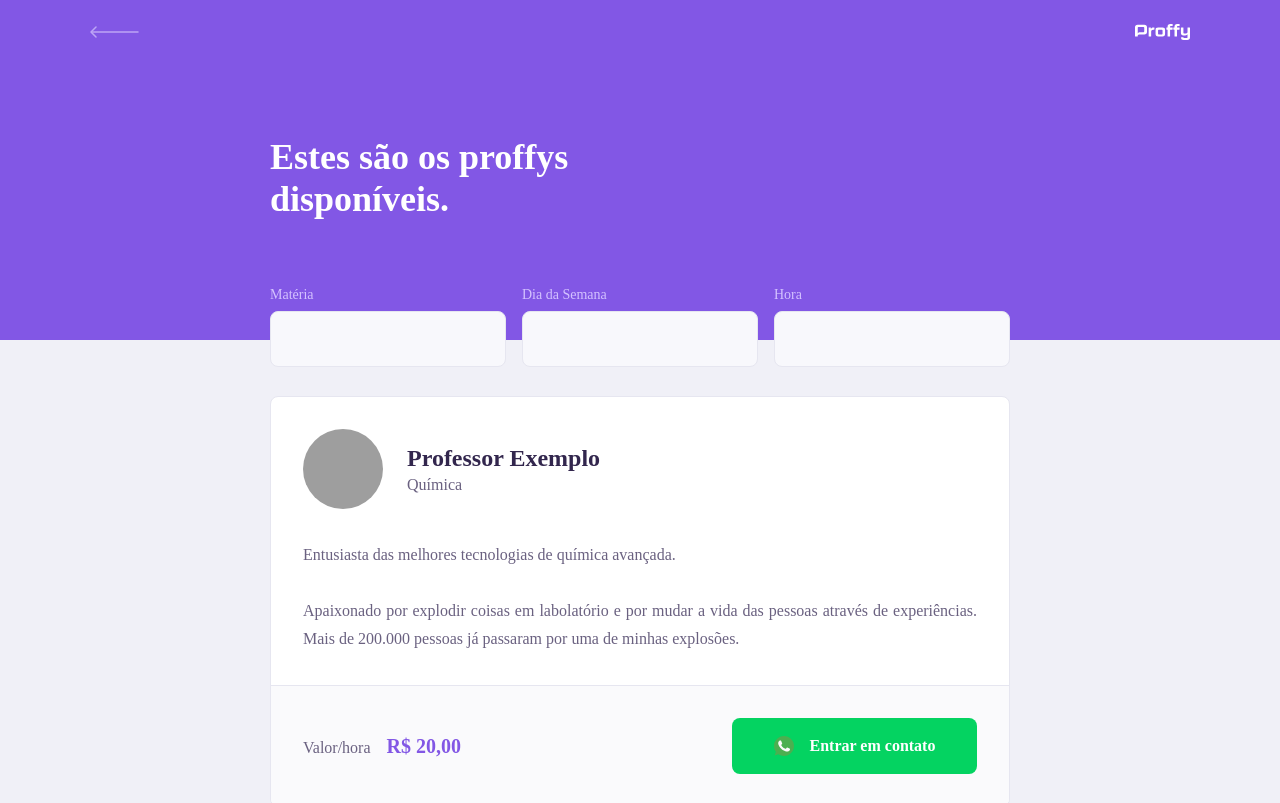
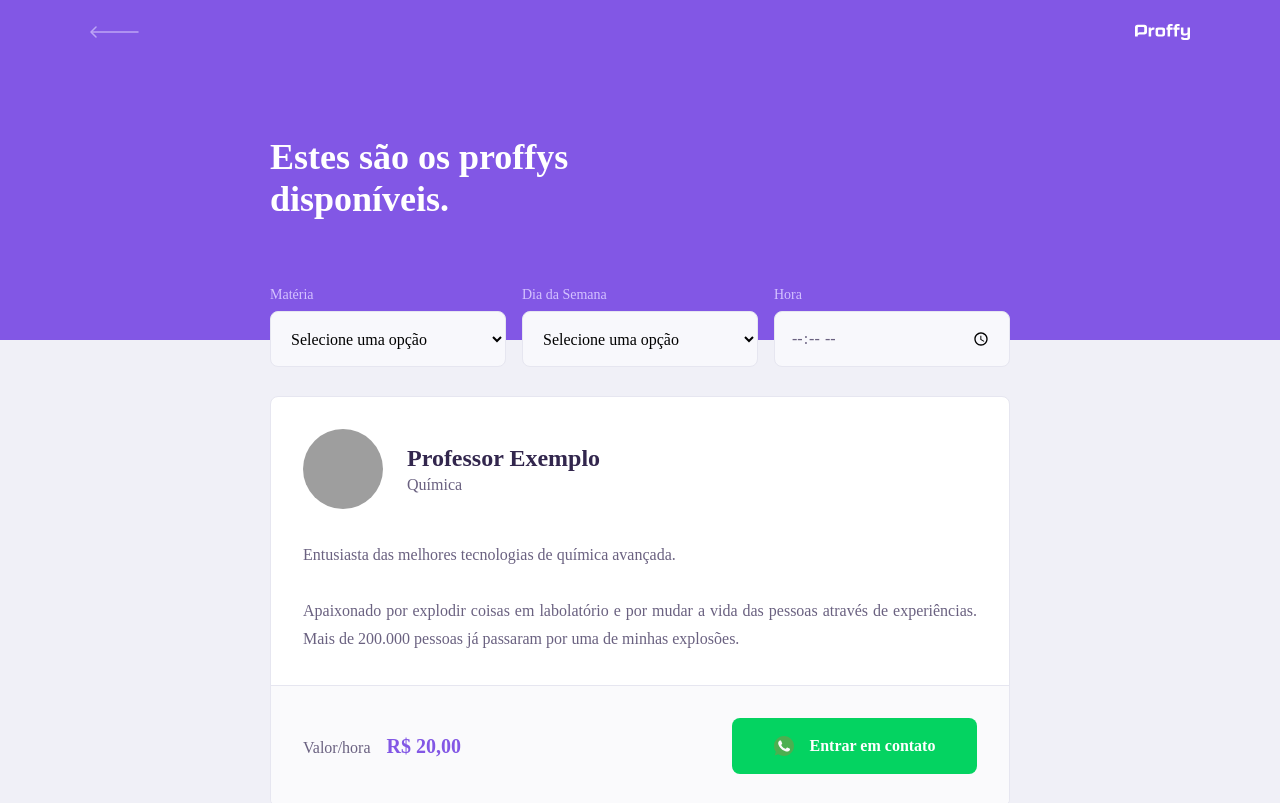
Before and after one commit to maycongc/proffy-web, a React (Create React App) app: page /study in a window 1280 px wide. Shown: the top 803 px of the page. Built offline with nearby package versions, Linux system fonts and the light colour scheme; grey boxes are pictures that could not be loaded; the HTML template or start-up script is replaced by a standard one.

Commit message:
update teacher list

```diff
--- a/src/pages/TeacherList/index.tsx
+++ b/src/pages/TeacherList/index.tsx
@@ -3,32 +3,43 @@ import React from 'react';
 import './styles.css';
 import PageHeader from '../../components/PageHeader';
 import TeacherItem from '../../components/TeacherItem';
+import Input from '../../components/Input';
+import Select from '../../components/Select';
 
 const TeacherList = (): JSX.Element => {
   return (
     <div id="page-teacher-list" className="container">
       <PageHeader title="Estes são os proffys disponíveis.">
         <form id="search-teachers">
-          <div className="input-block">
-            <label htmlFor="subject">
-              Matéria
-              <input type="text" name="subject" id="subject" />
-            </label>
-          </div>
-
-          <div className="input-block">
-            <label htmlFor="week-day">
-              Dia da Semana
-              <input type="text" name="week-day" id="week-day" />
-            </label>
-          </div>
-
-          <div className="input-block">
-            <label htmlFor="time">
-              Hora
-              <input type="text" name="time" id="time" />
-            </label>
-          </div>
+          <Select
+            label="Matéria"
+            name="subject"
+            options={[
+              { value: 'Artes', label: 'Artes' },
+              { value: 'Biologia', label: 'Biologia' },
+              { value: 'Ciências', label: 'Ciências' },
+              { value: 'Educação Fisica', label: 'Educação Fisica' },
+              { value: 'Geografia', label: 'Geografia' },
+              { value: 'História', label: 'História' },
+              { value: 'Matemática', label: 'Matemática' },
+              { value: 'Português', label: 'Português' },
+              { value: 'Química', label: 'Química' },
+            ]}
+          />
+          <Select
+            label="Dia da Semana"
+            name="week_day"
+            options={[
+              { value: '1', label: 'Domingo' },
+              { value: '2', label: 'Segunda-Feira' },
+              { value: '3', label: 'Terça-Feira' },
+              { value: '4', label: 'Quarta-Feira' },
+              { value: '5', label: 'Quinta-Feira' },
+              { value: '6', label: 'Sexta-Feira' },
+              { value: '7', label: 'Sábado' },
+            ]}
+          />
+          <Input label="Hora" name="time" type="time" />
         </form>
       </PageHeader>
 
--- a/src/pages/TeacherList/styles.css
+++ b/src/pages/TeacherList/styles.css
@@ -14,41 +14,6 @@
 
 #search-teachers label {
   color: var(--color-text-in-primary);
-}
-
-#search-teachers .input-block{
-  position: relative;
-}
-
-#search-teachers .input-block + .input-block {
-  margin-top: 1.5rem;
-}
-
-#search-teachers .input-block label {
-  font-size: 1.4rem;
-}
-
-#search-teachers .input-block input {
-  width: 100%;
-  height: 5.6rem;
-  margin-top: 0.8rem;
-  border-radius: 0.8rem;
-  background: var(--color-input-background);
-  border: 1px solid var(--color-line-in-white);
-  outline: 0;
-  padding: 0 1.6rem;
-  font: 1.6rem Archivo;
-}
-
-#search-teachers .input-block:focus-within::after {
-  width: calc(100% - 3.2rem);
-  height: 2px;
-  content: '';
-  background: var(--color-primary-light);
-  position: absolute;
-  left: 1.6rem;
-  right: 1.6rem;
-  bottom: 0;
 }
 
 @media(min-width: 700px) {
```
